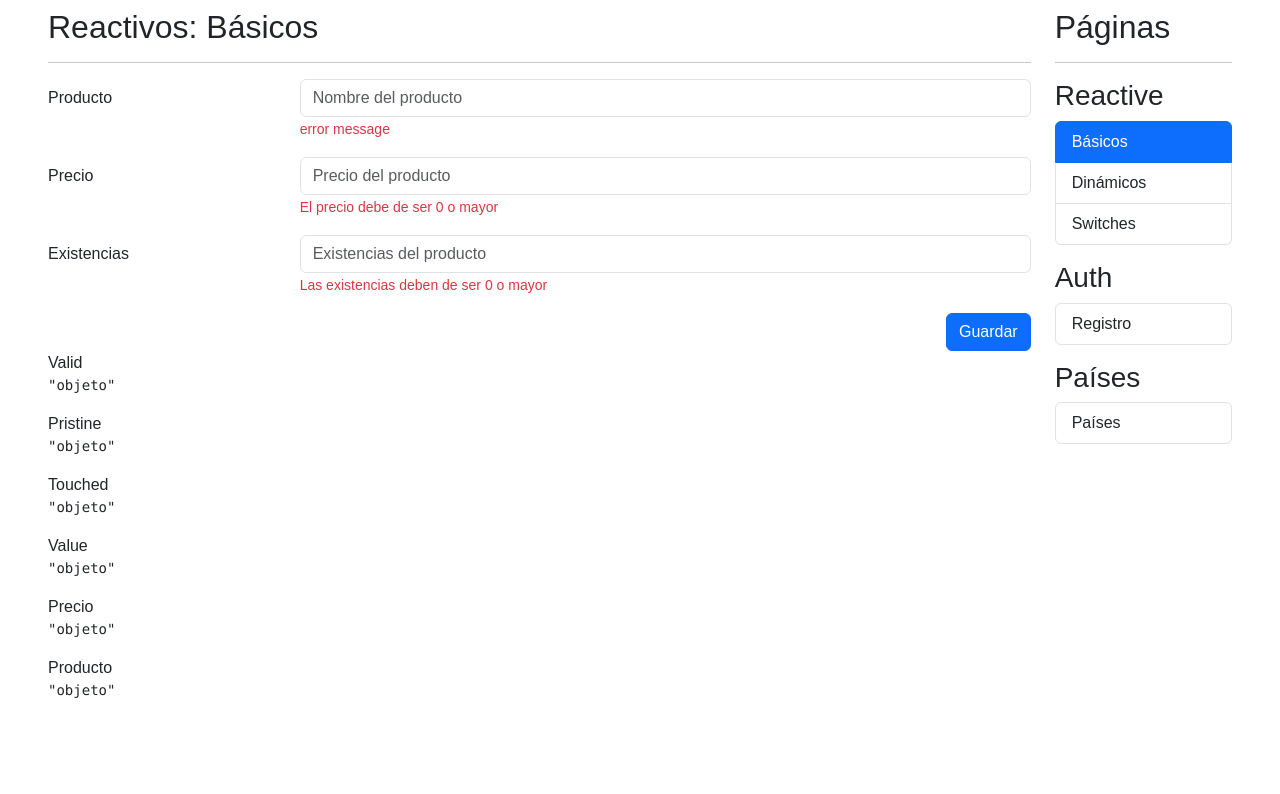
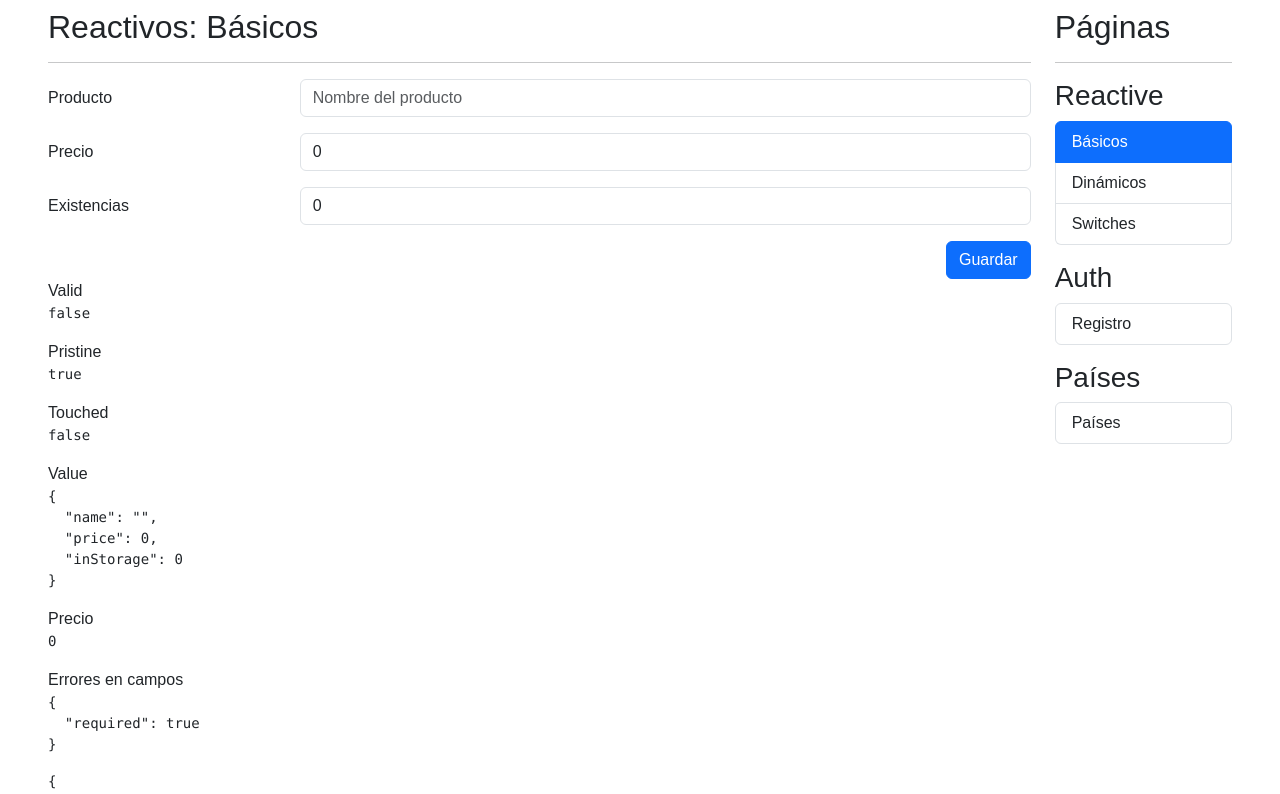
Before and after one commit to AngelCortesM/06-reactive-form-app, an Angular app: page /reactive/basic in a window 1280 px wide. Shown: the top 794 px of the page. Built offline with nearby package versions, Linux system fonts and the light colour scheme.

Commit message:
feat(basic-page): implement reactive form with validation and error handling

```diff
--- a/src/app/reactive/pages/basic-page/basic-page.html
+++ b/src/app/reactive/pages/basic-page/basic-page.html
@@ -3,21 +3,21 @@
 
 <div class="row">
   <div class="col">
-    <form autocomplete="off">
+    <form autocomplete="off" [formGroup]="myForm" (ngSubmit)="onSave()">
       <!-- Campo de producto -->
       <div class="mb-3 row">
         <label class="col-sm-3 col-form-label">Producto</label>
         <div class="col-sm-9">
           <input
+            formControlName="name"
             type="text"
             class="form-control"
             placeholder="Nombre del producto"
           />
+          @if(isValidField('name')){
 
-          <span class="form-text text-danger">
-            <!-- Debe de ser de 3 letras -->
-            error message
-          </span>
+          <span class="form-text text-danger"> {{getFieldError('name')}} </span>
+          }
         </div>
       </div>
 
@@ -29,10 +29,14 @@
             type="number"
             class="form-control"
             placeholder="Precio del producto"
+            formControlName="price"
           />
+          @if(isValidField('price')){
+
           <span class="form-text text-danger">
-            El precio debe de ser 0 o mayor
+            {{getFieldError('price')}}
           </span>
+          }
         </div>
       </div>
 
@@ -44,11 +48,15 @@
             type="number"
             class="form-control"
             placeholder="Existencias del producto"
+            formControlName="inStorage"
           />
 
+          @if(isValidField('inStorage')){
+
           <span class="form-text text-danger">
-            Las existencias deben de ser 0 o mayor
+            {{getFieldError('inStorage')}}
           </span>
+          }
         </div>
       </div>
 
@@ -66,21 +74,26 @@
 <div class="row">
   <div class="col">
     <span>Valid</span>
-    <pre>{{ 'objeto' | json }}</pre>
+    <pre>{{ myForm.valid | json }}</pre>
 
     <span>Pristine</span>
-    <pre>{{ 'objeto' | json }}</pre>
+    <pre>{{ myForm.pristine| json }}</pre>
 
     <span>Touched</span>
-    <pre>{{ 'objeto' | json }}</pre>
+    <pre>{{ myForm.touched| json }}</pre>
 
     <span>Value</span>
-    <pre>{{ 'objeto' | json }}</pre>
+    <pre>{{ myForm.value| json }}</pre>
 
     <span>Precio</span>
-    <pre>{{ 'objeto' | json }}</pre>
+    <pre>{{ myForm.controls['price'].value | json }}</pre>
+
+    <span>Errores en campos</span>
+    <pre>{{ myForm.controls['name'].errors | json }}</pre>
+    <pre>{{ myForm.controls['price'].errors | json }}</pre>
+    <pre>{{ myForm.controls['inStorage'].errors | json }}</pre>
 
     <span>Producto</span>
-    <pre>{{ 'objeto' | json }}</pre>
+    <pre>{{ myForm.controls['name'].value | json }}</pre>
   </div>
 </div>
--- a/src/app/reactive/pages/basic-page/basic-page.ts
+++ b/src/app/reactive/pages/basic-page/basic-page.ts
@@ -1,10 +1,63 @@
 import { JsonPipe } from '@angular/common';
-import { Component } from '@angular/core';
+import { Component, inject } from '@angular/core';
+import {
+  FormBuilder,
+  FormControl,
+  FormGroup,
+  ReactiveFormsModule,
+  Validators,
+} from '@angular/forms';
 
 @Component({
   selector: 'app-basic-page',
-  imports: [JsonPipe],
+  imports: [JsonPipe, ReactiveFormsModule],
   templateUrl: './basic-page.html',
   styleUrl: './basic-page.css',
 })
-export class BasicPage {}
+export class BasicPage {
+  private readonly fb = inject(FormBuilder);
+
+  myForm: FormGroup = this.fb.group({
+    name: ['', [Validators.required, Validators.minLength(3)]],
+    price: [0, [Validators.required, Validators.min(10)]],
+    inStorage: [0, [Validators.required, Validators.min(0)]],
+  });
+
+  isValidField(fieldName: string): boolean | null {
+    return (
+      !!this.myForm.controls[fieldName].errors &&
+      this.myForm.controls[fieldName].touched
+    );
+  }
+
+  getFieldError(fieldName: string): string | null {
+    if (!this.myForm.controls[fieldName].errors) return null;
+    const errors = this.myForm.controls[fieldName].errors ?? {};
+    for (const key of Object.keys(errors)) {
+      switch (key) {
+        case 'required':
+          return 'Este campo es obligatorio';
+        case 'minlength':
+          return `La longitud mínima es ${errors['minlength'].requiredLength} caracteres.`;
+        case 'min':
+          return `El valor mínimo es ${errors['min'].min}`;
+      }
+    }
+    return null;
+  }
+
+  onSave() {
+    if (this.myForm.invalid) {
+      this.myForm.markAllAsTouched();
+      return;
+    }
+    console.log('Form submitted successfully!', this.myForm.value);
+    this.myForm.reset();
+  }
+
+  // myForm = new FormGroup({
+  //   name: new FormControl(''),
+  //   price: new FormControl(0),
+  //   inStorage: new FormControl(0),
+  // });
+}
```
